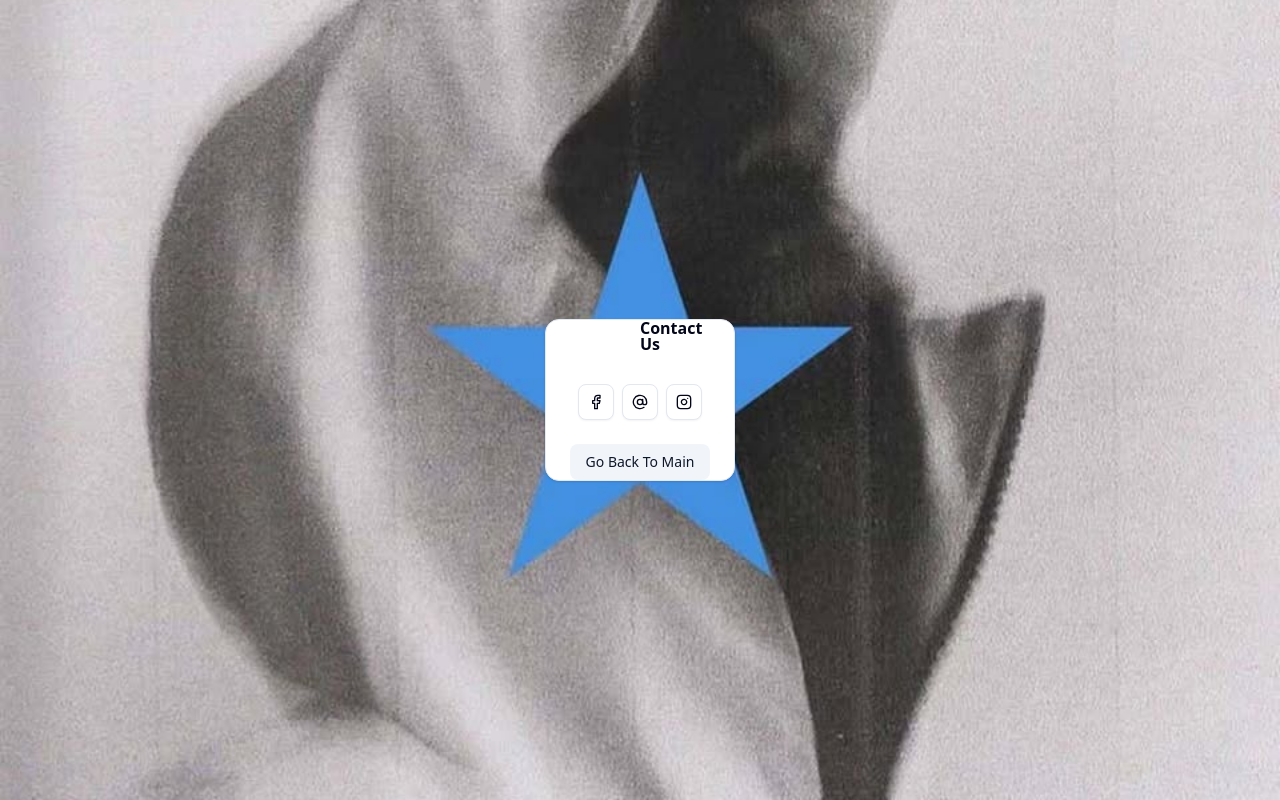
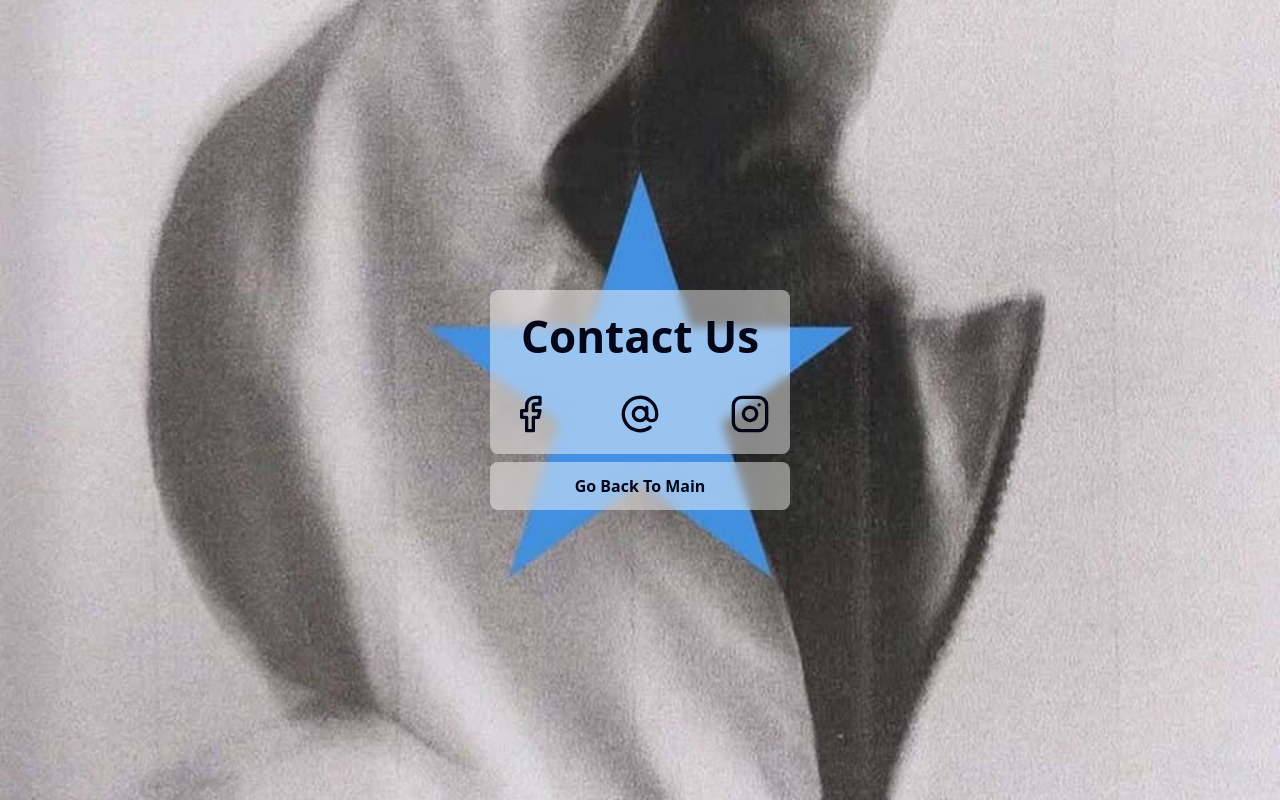
Before and after one commit to sabaRevazishvili/sandro, a React (Vite) app: page /Contact in a window 1280 px wide. Built offline with nearby package versions, Linux system fonts and the light colour scheme.

Commit message:
Made contact page, REmoved button and card component

```diff
--- a/package.json
+++ b/package.json
@@ -14,13 +14,10 @@
     "@radix-ui/react-slot": "^1.2.4",
     "@radix-ui/react-tooltip": "^1.2.8",
     "@tailwindcss/vite": "^4.1.18",
-    "class-variance-authority": "^0.7.1",
-    "clsx": "^2.1.1",
     "lucide-react": "^0.562.0",
     "react": "^19.2.0",
     "react-dom": "^19.2.0",
     "react-router-dom": "^7.11.0",
-    "tailwind-merge": "^3.4.0",
     "tailwindcss": "^4.1.18"
   },
   "devDependencies": {
--- a/src/components/MobileNavbar.jsx
+++ b/src/components/MobileNavbar.jsx
@@ -9,7 +9,6 @@ import {
 import { VisuallyHidden } from "@radix-ui/react-visually-hidden";
 import { Link } from "react-router-dom";
 
-import { Button } from "@/components/ui/button";
 import { routes } from "../constants/routes";
 const MobileNavbar = ({ isOpen, setIsOpen }) => {
   return (
@@ -22,23 +21,17 @@ const MobileNavbar = ({ isOpen, setIsOpen }) => {
           <VisuallyHidden>
             <SheetTitle>Navigation Menu</SheetTitle>
           </VisuallyHidden>
-          <SheetDescription className="flex flex-col px-0">
+          <SheetDescription className="flex flex-col items-start px-0">
             {routes.map((route) => (
-              <Button
+              <Link
                 key={route.title}
-                variant="ghost"
-                className="justify-start gap-3 px-5!"
-                asChild
+                to={route.path}
+                onClick={() => setIsOpen(false)}
+                className="button gap-4 text-black "
               >
-                <Link
-                  to={route.path}
-                  onClick={() => setIsOpen(false)}
-                  className="flex "
-                >
-                  <route.icon className="w-6 h-6 sm:w-8 sm:h-8" />
-                  {route.title}
-                </Link>
-              </Button>
+                <route.icon className="w-6 h-6 sm:w-8 sm:h-8" />
+                {route.title}
+              </Link>
             ))}
           </SheetDescription>
         </SheetHeader>
--- a/src/components/ShopCard.jsx
+++ b/src/components/ShopCard.jsx
@@ -1,15 +1,14 @@
 import React from "react";
-import { Card, CardContent } from "@/components/ui/card";
 
 const ShopCard = ({ title, price, image }) => {
   return (
-    <Card className="overflow-hidden">
-      <img src={image} className="w-full h-80 object-cover" />
-      <CardContent className="p-4">
+    <div className="overflow-hidden flex flex-col items-center gap-6 rounded-xl border shadow-sm justify-center">
+      <img src={image} className=" w-full h-100 object-cover" />
+      <div className=" flex flex-col justify-center items-center pb-5">
         <h3 className="font-semibold text-lg text-center">{title}</h3>
         <p className="text-gray-600 text-center">${price}</p>
-      </CardContent>
-    </Card>
+      </div>
+    </div>
   );
 };
 
--- a/src/components/ui/button.jsx
+++ /dev/null
@@ -1,58 +0,0 @@
-import * as React from "react"
-import { Slot } from "@radix-ui/react-slot"
-import { cva } from "class-variance-authority";
-
-import { cn } from "@/lib/utils"
-
-const buttonVariants = cva(
-  "inline-flex items-center justify-center gap-2 whitespace-nowrap rounded-md text-sm font-medium transition-all disabled:pointer-events-none disabled:opacity-50 [&_svg]:pointer-events-none [&_svg:not([class*='size-'])]:size-4 shrink-0 [&_svg]:shrink-0 outline-none focus-visible:border-ring focus-visible:ring-ring/50 focus-visible:ring-[3px] aria-invalid:ring-destructive/20 dark:aria-invalid:ring-destructive/40 aria-invalid:border-destructive",
-  {
-    variants: {
-      variant: {
-        default: "bg-primary text-primary-foreground hover:bg-primary/90",
-        destructive:
-          "bg-destructive text-white hover:bg-destructive/90 focus-visible:ring-destructive/20 dark:focus-visible:ring-destructive/40 dark:bg-destructive/60",
-        outline:
-          "border bg-background shadow-xs hover:bg-accent hover:text-accent-foreground dark:bg-input/30 dark:border-input dark:hover:bg-input/50",
-        secondary:
-          "bg-secondary text-secondary-foreground hover:bg-secondary/80",
-        ghost:
-          "hover:bg-accent hover:text-accent-foreground dark:hover:bg-accent/50",
-        link: "text-primary underline-offset-4 hover:underline",
-      },
-      size: {
-        default: "h-9 px-4 py-2 has-[>svg]:px-3",
-        sm: "h-8 rounded-md gap-1.5 px-3 has-[>svg]:px-2.5",
-        lg: "h-10 rounded-md px-6 has-[>svg]:px-4",
-        icon: "size-9",
-        "icon-sm": "size-8",
-        "icon-lg": "size-10",
-      },
-    },
-    defaultVariants: {
-      variant: "default",
-      size: "default",
-    },
-  }
-)
-
-function Button({
-  className,
-  variant = "default",
-  size = "default",
-  asChild = false,
-  ...props
-}) {
-  const Comp = asChild ? Slot : "button"
-
-  return (
-    <Comp
-      data-slot="button"
-      data-variant={variant}
-      data-size={size}
-      className={cn(buttonVariants({ variant, size, className }))}
-      {...props} />
-  );
-}
-
-export { Button, buttonVariants }
--- a/src/components/ui/card.jsx
+++ /dev/null
@@ -1,92 +0,0 @@
-import * as React from "react";
-
-import { cn } from "@/lib/utils";
-
-function Card({ className, ...props }) {
-  return (
-    <div
-      data-slot="card"
-      className={cn(
-        "bg-card text-card-foreground flex flex-col items-center gap-6 rounded-xl border shadow-sm",
-        className
-      )}
-      {...props}
-    />
-  );
-}
-
-function CardHeader({ className, ...props }) {
-  return (
-    <div
-      data-slot="card-header"
-      className={cn(
-        "@container/card-header grid auto-rows-min grid-rows-[auto_auto] items-start gap-2 px-6 has-data-[slot=card-action]:grid-cols-[1fr_auto] [.border-b]:pb-6",
-        className
-      )}
-      {...props}
-    />
-  );
-}
-
-function CardTitle({ className, ...props }) {
-  return (
-    <div
-      data-slot="card-title"
-      className={cn("leading-none font-semibold", className)}
-      {...props}
-    />
-  );
-}
-
-function CardDescription({ className, ...props }) {
-  return (
-    <div
-      data-slot="card-description"
-      className={cn("text-muted-foreground text-sm", className)}
-      {...props}
-    />
-  );
-}
-
-function CardAction({ className, ...props }) {
-  return (
-    <div
-      data-slot="card-action"
-      className={cn(
-        "col-start-2 row-span-2 row-start-1 self-start justify-self-end",
-        className
-      )}
-      {...props}
-    />
-  );
-}
-
-function CardContent({ className, ...props }) {
-  return (
-    <div
-      data-slot="card-content"
-      className={cn("px-6", className)}
-      {...props}
-    />
-  );
-}
-
-function CardFooter({ className, ...props }) {
-  return (
-    <div
-      data-slot="card-footer"
-      className={cn("flex items-center px-6 [.border-t]:pt-6", className)}
-      {...props}
-    />
-  );
-}
-
-export {
-  Card,
-  CardHeader,
-  CardFooter,
-  CardTitle,
-  CardAction,
-  CardDescription,
-  CardContent,
-};
--- a/src/index.css
+++ b/src/index.css
@@ -36,7 +36,7 @@
 
 @layer components {
   .button {
-    @apply text-white font-semibold backdrop-blur-xs bg-[rgba(255,255,255,0.455)] px-7 py-3 rounded-md;
+    @apply font-semibold backdrop-blur-xs bg-[rgba(255,255,255,0.46)] px-7 py-3 rounded-md  flex items-center justify-center;
   }
 }
 
--- a/src/pages/Contact/Contact.jsx
+++ b/src/pages/Contact/Contact.jsx
@@ -1,53 +1,27 @@
-import { Button } from "@/components/ui/button";
 import React from "react";
 import { Link } from "react-router-dom";
-import {
-  Card,
-  CardContent,
-  CardFooter,
-  CardHeader,
-  CardTitle,
-} from "@/components/ui/card";
 import { Facebook, AtSign, Instagram } from "lucide-react";
 
 const Contact = () => {
   return (
-    <div className="bg-shop-now flex justify-center items-center min-h-screen">
-      <Card>
-        <CardHeader>
-          <CardTitle>Contact Us</CardTitle>
-        </CardHeader>
-        <CardContent className="flex gap-2 justify-center">
-          <Button variant="outline" size="icon" asChild>
-            <a
-              href="https://facebook.com"
-              target="_blank"
-              rel="noopener noreferrer"
-            >
-              <Facebook />
-            </a>
-          </Button>
-          <Button variant="outline" size="icon" asChild>
-            <a href="mailto:contact@example.com">
-              <AtSign />
-            </a>
-          </Button>
-          <Button variant="outline" size="icon" asChild>
-            <a
-              href="https://instagram.com"
-              target="_blank"
-              rel="noopener noreferrer"
-            >
-              <Instagram />
-            </a>
-          </Button>
-        </CardContent>
-        <CardFooter className="justify-center">
-          <Button asChild variant="secondary">
-            <Link to="/Main">Go Back To Main</Link>
-          </Button>
-        </CardFooter>
-      </Card>
+    <div className="bg-shop-now flex flex-col justify-center items-center gap-2">
+      <div className="p-5 rounded-md w-44 sm:w-60 sm:gap-8 xl:w-75 flex flex-col justify-center items-center gap-5 backdrop-blur-xs bg-[rgba(255,255,255,0.46)]">
+        <h1 className="text-h1 text-center font-semibold">Contact Us</h1>
+        <div className="w-full flex gap-2 justify-between">
+          <a>
+            <Facebook className="w-8 h-8 sm:w-10 sm:h-10" />
+          </a>
+          <a>
+            <AtSign className="w-8 h-8 sm:w-10 sm:h-10" />
+          </a>
+          <a>
+            <Instagram className="w-8 h-8 sm:w-10 sm:h-10" />
+          </a>
+        </div>
+      </div>
+      <Link className="button sm:w-60 xl:w-75" to="/Main">
+        Go Back To Main
+      </Link>
     </div>
   );
 };
--- a/src/pages/ShopNow/ShopNow.jsx
+++ b/src/pages/ShopNow/ShopNow.jsx
@@ -1,15 +1,12 @@
-import { Button } from "@/components/ui/button";
 import React from "react";
 import { Link } from "react-router-dom";
 
 const ShopNow = () => {
   return (
     <div className="bg-shop-now flex justify-center items-center">
-      <Button asChild variant="secondary">
-        <Link className="md:px-7 md:py-5" to="../Main">
-          Shop Now
-        </Link>
-      </Button>
+      <Link className="button" to="../Main">
+        Shop Now
+      </Link>
     </div>
   );
 };
```
Also changed, not shown: 1 other file (tests, documents, lock files or other folders).
